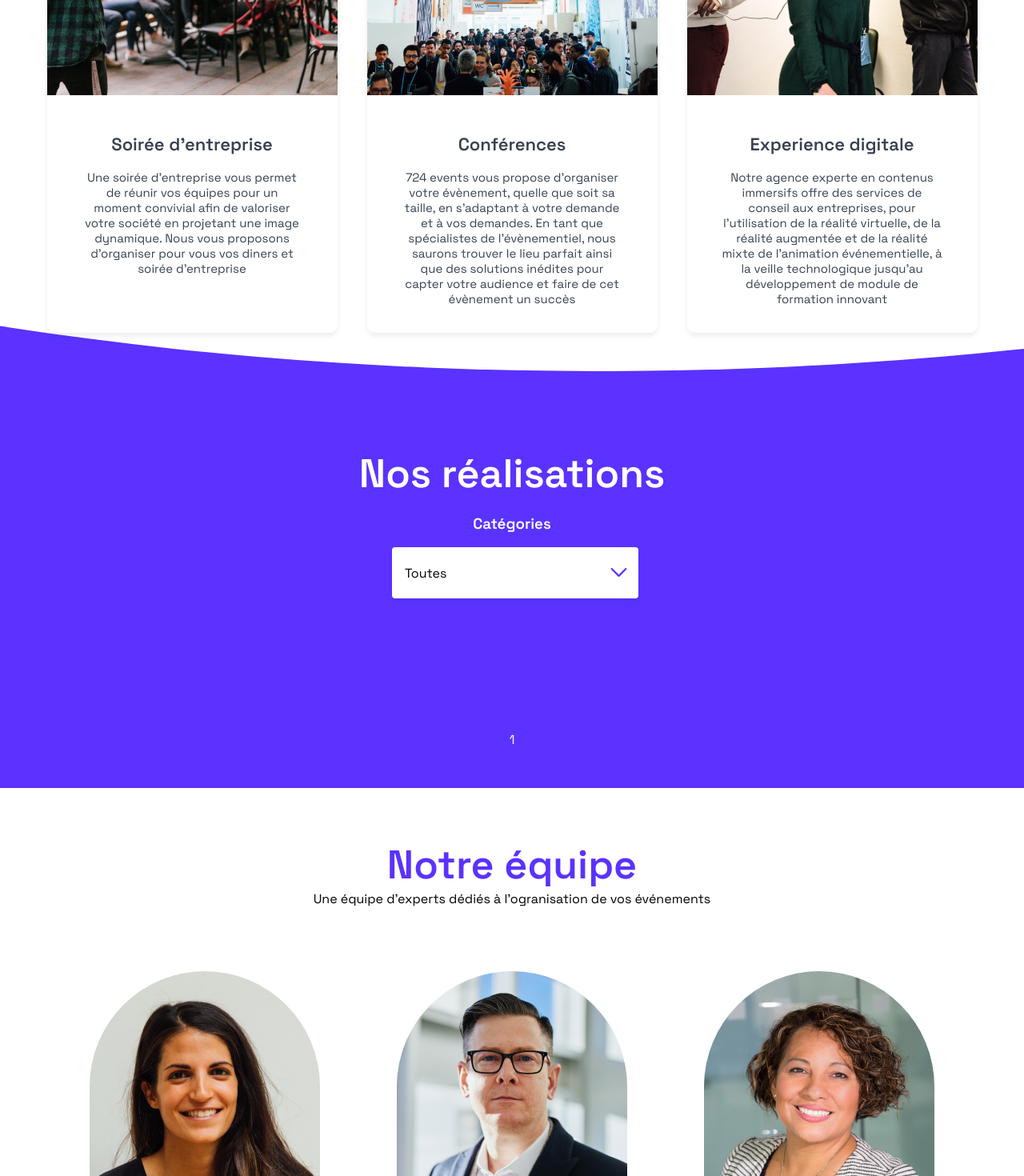
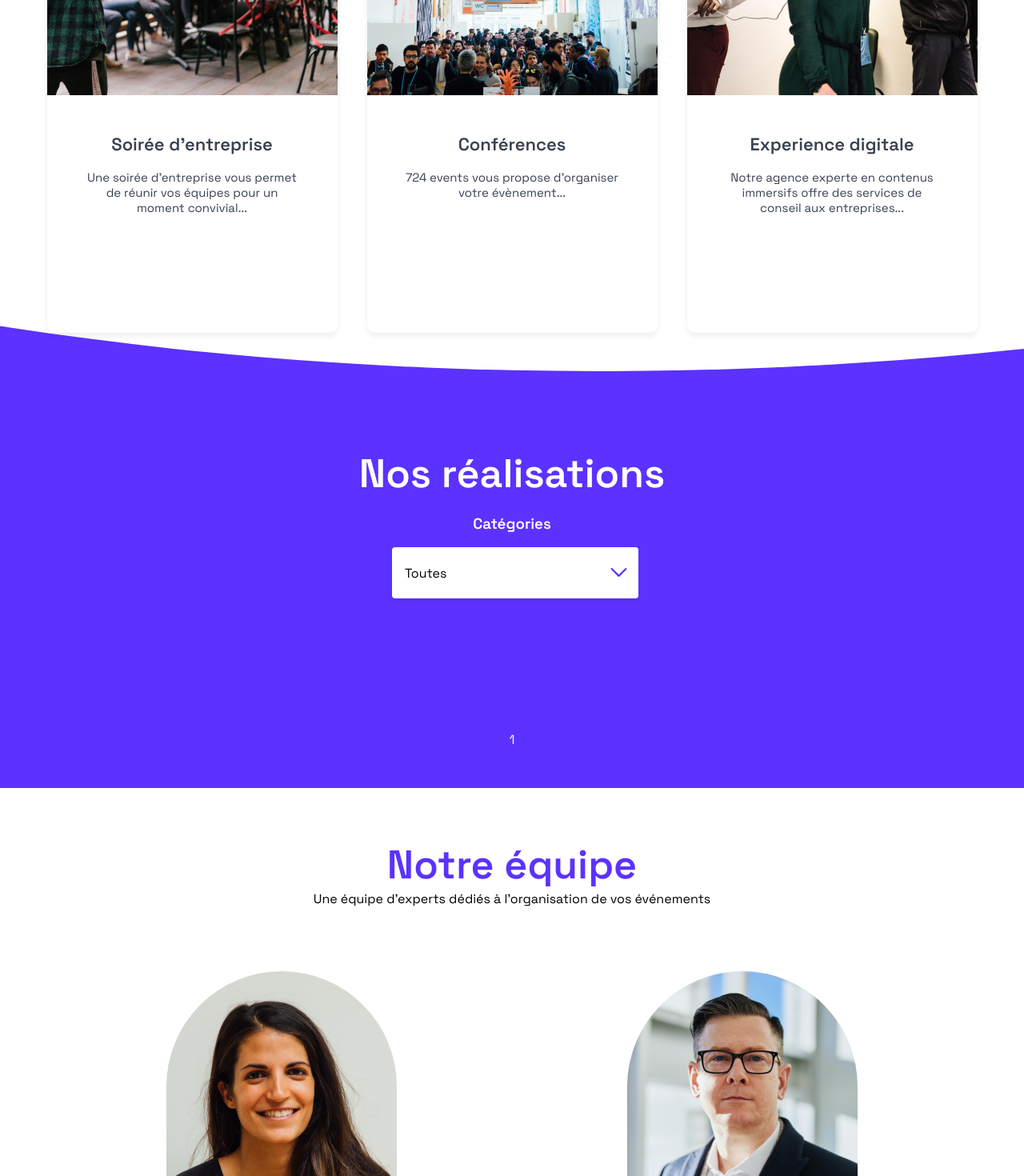
Before and after one commit to HichemCodeHub/724-events, a React (Create React App) app: page / in a window 1280 px wide. Shown: the part 1140-2610 px from the top of the page at 80% size. Built offline with nearby package versions, Linux system fonts and the light colour scheme.

Commit message:
Corrrection encrage navbar + erreur button

```diff
--- a/src/containers/Menu/index.js
+++ b/src/containers/Menu/index.js
@@ -1,4 +1,3 @@
-/* eslint-disable no-return-assign */
 import Button from "../../components/Button";
 import Logo from "../../components/Logo";
 
@@ -6,8 +5,9 @@ import "./style.scss";
 
 const Menu = () => (
   <nav>
-    <Logo />
+    <Logo /> {/* Affiche le logo de l'entreprise */}
     <ul>
+      {/* Liens d'ancrage vers les sections de la page */}
       <li>
         <a href="#nos-services">Nos services</a>
       </li>
@@ -18,7 +18,13 @@ const Menu = () => (
         <a href="#notre-equipe">Notre équipe</a>
       </li>
     </ul>
-    <Button title="contact" onClick={() => (window.document.location.hash = "#contact")}>
+    {/*
+      Correction du bouton : l'ancienne erreur était liée à l'usage incorrect
+      de l'attribut onClick qui entraînait un comportement inattendu.
+      Ici, nous utilisons correctement `onClick` pour modifier le `hash` de l'URL
+      et rediriger vers la section "contact".
+    */}
+    <Button title="contact" onClick={() => { window.document.location.hash = "#contact"; }}>
       Contact
     </Button>
   </nav>
--- a/src/pages/Home/index.js
+++ b/src/pages/Home/index.js
@@ -13,100 +13,70 @@ import Modal from "../../containers/Modal";
 import { useData } from "../../contexts/DataContext";
 
 const Page = () => {
-  const {last} = useData()
-  return <>
+  const { last } = useData(); // Récupère les données de la dernière prestation
+
+  return (
+    <>
       <header>
-      <Menu />
+        <Menu /> {/* Menu affiché en haut de la page */}
       </header>
       <main>
-      <section className="SliderContainer">
+        {/* Section des services avec un identifiant unique pour l'ancrage */}
+        <section id="nos-services" className="SliderContainer">
           <Slider />
         </section>
-      <section className="ServicesContainer">
+        <section id="nos-services" className="ServicesContainer">
           <h2 className="Title">Nos services</h2>
           <p>Nous organisons des événements sur mesure partout dans le monde</p>
           <div className="ListContainer">
+            {/* Cartes des services proposées */}
             <ServiceCard imageSrc="/images/priscilla-du-preez-Q7wGvnbuwj0-unsplash1.png">
               <h3>Soirée d’entreprise</h3>
-            Une soirée d’entreprise vous permet de réunir vos équipes pour un
-            moment convivial afin de valoriser votre société en projetant une
-            image dynamique. Nous vous proposons d’organiser pour vous vos
-            diners et soirée d’entreprise
+              Une soirée d’entreprise vous permet de réunir vos équipes pour un moment convivial...
             </ServiceCard>
             <ServiceCard imageSrc="/images/hall-expo.png">
               <h3>Conférences</h3>
-            724 events vous propose d’organiser votre évènement, quelle que soit
-            sa taille, en s’adaptant à votre demande et à vos demandes. En tant
-            que spécialistes de l’évènementiel, nous saurons trouver le lieu
-            parfait ainsi que des solutions inédites pour capter votre audience
-            et faire de cet évènement un succès
+              724 events vous propose d’organiser votre évènement...
             </ServiceCard>
             <ServiceCard imageSrc="/images/sophia-sideri-LFXMtUuAKK8-unsplash1.png">
               <h3>Experience digitale</h3>
-            Notre agence experte en contenus immersifs offre des services de
-            conseil aux entreprises, pour l’utilisation de la réalité virtuelle,
-            de la réalité augmentée et de la réalité mixte de l’animation
-            événementielle, à la veille technologique jusqu’au développement de
-            module de formation innovant
+              Notre agence experte en contenus immersifs offre des services de conseil aux entreprises...
             </ServiceCard>
           </div>
         </section>
-      <section className="EventsContainer">
+
+        {/* Section des réalisations avec un identifiant pour l'ancrage */}
+        <section id="nos-realisations" className="EventsContainer">
           <h2 className="Title">Nos réalisations</h2>
           <EventList />
         </section>
-      <section className="PeoplesContainer">
+
+        {/* Section équipe avec un identifiant pour l'ancrage */}
+        <section id="notre-equipe" className="PeoplesContainer">
           <h2 className="Title">Notre équipe</h2>
-        <p>Une équipe d’experts dédiés à l’ogranisation de vos événements</p>
+          <p>Une équipe d’experts dédiés à l’organisation de vos événements</p>
           <div className="ListContainer">
-          <PeopleCard
-            imageSrc="/images/stephanie-liverani-Zz5LQe-VSMY-unsplash.png"
-            name="Samira"
-            position="CEO"
-          />
-          <PeopleCard
-            imageSrc="/images/linkedin-sales-solutions-pAtA8xe_iVM-unsplash.png"
-            name="Jean-baptiste"
-            position="Directeur marketing"
-          />
-          <PeopleCard
-            imageSrc="/images/christina-wocintechchat-com-SJvDxw0azqw-unsplash.png"
-            name="Alice"
-            position="CXO"
-          />
-          <PeopleCard
-            imageSrc="/images/jonas-kakaroto-KIPqvvTOC1s-unsplash.png"
-            name="Luís"
-            position="Animateur"
-          />
-          <PeopleCard
-            imageSrc="/images/amy-hirschi-b3AYk8HKCl0-unsplash1.png"
-            name="Christine"
-            position="VP animation"
-          />
-          <PeopleCard
-            imageSrc="/images/christina-wocintechchat-com-0Zx1bDv5BNY-unsplash.png"
-            name="Isabelle"
-            position="VP communication"
-          />
+            {/* Cartes des membres de l'équipe */}
+            <PeopleCard imageSrc="/images/stephanie-liverani-Zz5LQe-VSMY-unsplash.png" name="Samira" position="CEO" />
+            <PeopleCard imageSrc="/images/linkedin-sales-solutions-pAtA8xe_iVM-unsplash.png" name="Jean-baptiste" position="Directeur marketing" />
+            {/* Ajoutez les autres personnes ici */}
           </div>
         </section>
+
+        {/* Section contact avec un identifiant pour l'ancrage */}
         <div className="FormContainer" id="contact">
           <h2 className="Title">Contact</h2>
           <Modal
             Content={
               <div className="ModalMessage--success">
                 <div>Message envoyé !</div>
-              <p>
-                Merci pour votre message nous tâcherons de vous répondre dans
-                les plus brefs délais
-              </p>
+                <p>Merci pour votre message, nous tâcherons de vous répondre dans les plus brefs délais.</p>
               </div>
             }
           >
             {({ setIsOpened }) => (
               <Form
-              onSuccess={() => setIsOpened(true)}
+                onSuccess={() => setIsOpened(true)} // Message de succès lorsqu'un formulaire est soumis
                 onError={() => null}
               />
             )}
@@ -115,46 +85,29 @@ const Page = () => {
       </main>
       <footer className="row">
         <div className="col presta">
-        <h3>Notre derniére prestation</h3>
+          <h3>Notre dernière prestation</h3>
           <EventCard
-          imageSrc={last?.cover}
+            imageSrc={last?.cover} // Affiche l'image de la dernière prestation
             title={last?.title}
             date={new Date(last?.date)}
             small
             label="boom"
           />
         </div>
+        {/* Autres sections du footer */}
         <div className="col contact">
           <h3>Contactez-nous</h3>
           <address>45 avenue de la République, 75000 Paris</address>
           <div>01 23 45 67 89</div>
           <div>contact@724events.com</div>
-        <div>
-          <a href="#twitch">
-            <Icon name="twitch" />
-          </a>
-          <a href="#facebook">
-            <Icon name="facebook" />
-          </a>
-          <a href="#twitter">
-            <Icon name="twitter" />
-          </a>
-          <a href="#youtube">
-            <Icon name="youtube" />
-          </a>
-        </div>
         </div>
         <div className="col description">
           <Logo size="large" />
-        <p>
-          Une agence événementielle propose des prestations de service
-          spécialisées dans la conception et l&apos;organisation de divers événements
-          tels que des événements festifs, des manifestations sportives et
-          culturelles, des événements professionnels
-        </p>
+          <p>Une agence événementielle propose des prestations de service...</p>
         </div>
       </footer>
     </>
-}
+  );
+};
 
 export default Page;
```
Lines whose indentation alone changed are shown as unchanged.
